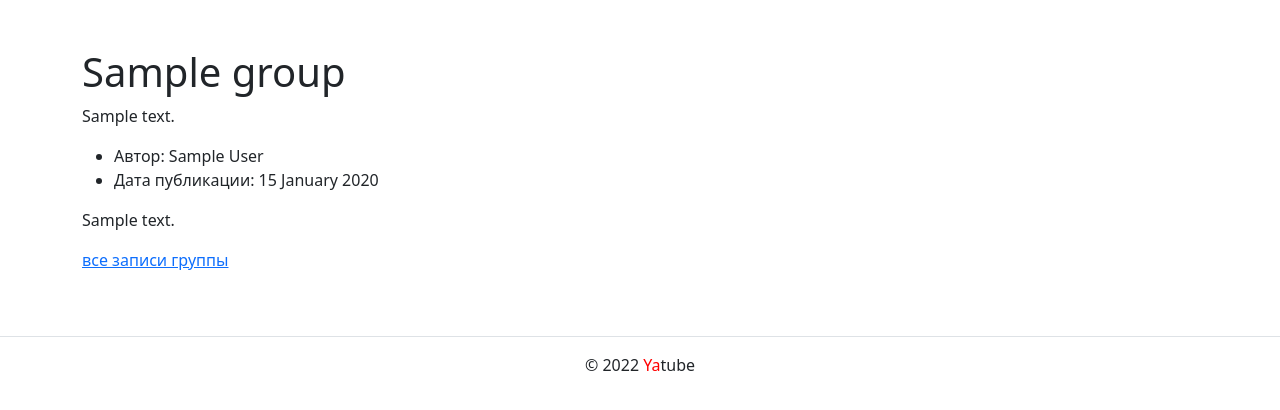
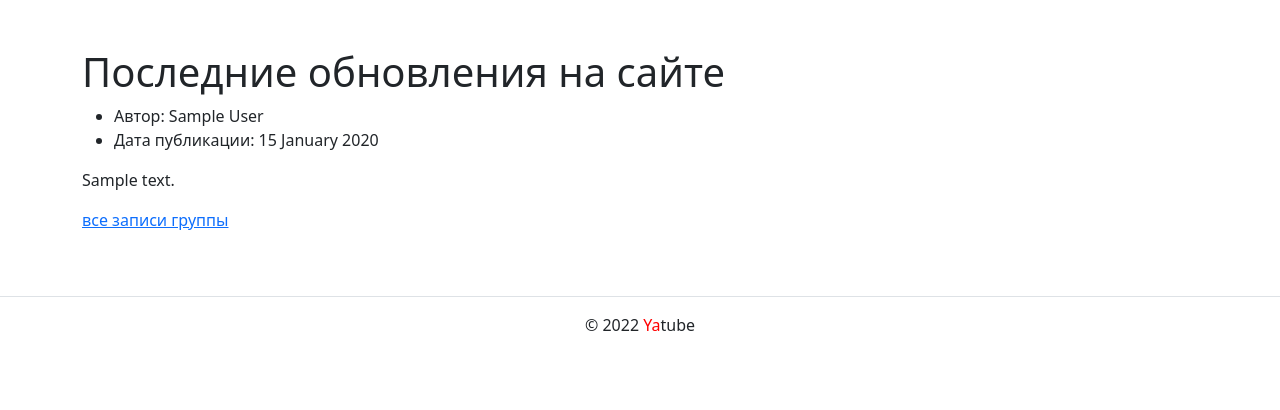
Before and after one commit to Stanislavisa/hw02_community, a Django app: template yatube/templates/posts/index.html in a window 1280 px wide. Shown: the part 56-466 px from the top of the page. Run offline with Django 3.2, Linux system fonts and the light colour scheme; the template is opened without the code that fills it: values that come from a table or form of the project are taken from there, others are empty; tables that the repository leaves empty hold one stand-in row (values such as "Sample post"); some libraries are stand-ins or nearby versions.

Commit message:
после ревью

```diff
--- a/yatube/posts/admin.py
+++ b/yatube/posts/admin.py
@@ -1,5 +1,6 @@
 from django.contrib import admin
-from .models import Group, Post
+
+from .models import Post, Group
 
 
 class PostAdmin(admin.ModelAdmin):
--- a/yatube/posts/models.py
+++ b/yatube/posts/models.py
@@ -18,11 +18,15 @@ class Post(models.Model):
     """Класс описывающий поля модели Post"""
     text = models.TextField()
     pub_date = models.DateTimeField(auto_now_add=True)
-    author = models.ForeignKey(User, on_delete=models.CASCADE,
-                               related_name="posts")
+    author = models.ForeignKey(
+        User,
+        on_delete=models.CASCADE,
+        related_name="posts"
+    )
     group = models.ForeignKey(
         Group,
         on_delete=models.SET_NULL,
         blank=True,
-        null=True
+        null=True,
+        related_name="posts"
     )
--- a/yatube/templates/posts/group_list.html
+++ b/yatube/templates/posts/group_list.html
@@ -8,7 +8,6 @@
     </p>
     {% for post in posts %}
        <article>
-
             <ul>
                 <li>
                     Автор: {{ post.author.get_full_name }}
@@ -17,11 +16,10 @@
                     Дата публикации: {{ post.pub_date|date:"d E Y" }}
                 </li>
             </ul>
-        <p>{{ post.text }}</p>{{ value|linebreaks }}
+            <p>{{ post.text|linebreaks }}</p>
+        </article>
         {% if not forloop.last %}
         <hr>{% endif %}
-
-    </article>
     {% endfor %}
 </div>
 {% endblock %}
--- a/yatube/templates/posts/index.html
+++ b/yatube/templates/posts/index.html
@@ -3,10 +3,7 @@
 
 {% block content %}
 <div class="container py-5">
-    <h1>{{ group.title }}</h1>
-    <p>
-        {{ group.description }}
-    </p>
+    <h1>Последние обновления на сайте</h1>
     {% for post in posts %}
     <article>
 
@@ -18,14 +15,13 @@
                 Дата публикации: {{ post.pub_date|date:"d E Y" }}
             </li>
         </ul>
-        <p>{{ post.text }}</p>
+        <p>{{ post.text|linebreaks }}</p>
         {% if post.group %}
             <p><a href="{% url 'posts:group_posts' post.group.slug %}">все записи группы</a></p>
         {% endif %}
-        {% if not forloop.last %}
-        <hr>{% endif %}
-
     </article>
+    {% if not forloop.last %}
+    <hr>{% endif %}
     {% endfor %}
 </div>
 {% endblock %}
--- a/yatube/yatube/settings.py
+++ b/yatube/yatube/settings.py
@@ -31,13 +31,13 @@ ALLOWED_HOSTS = []
 # Application definition
 
 INSTALLED_APPS = [
-    'posts',
     'django.contrib.admin',
     'django.contrib.auth',
     'django.contrib.contenttypes',
     'django.contrib.sessions',
     'django.contrib.messages',
     'django.contrib.staticfiles',
+    'posts',
 ]
 
 MIDDLEWARE = [
--- a/yatube/yatube/urls.py
+++ b/yatube/yatube/urls.py
@@ -1,9 +1,8 @@
-
 from django.contrib import admin
 from django.urls import include, path
 
+
 urlpatterns = [
-    # импорт правил из приложения posts
     path('', include('posts.urls', namespace='posts')),
     path('admin/', admin.site.urls),
 ]
```
Lines whose indentation alone changed are shown as unchanged.
